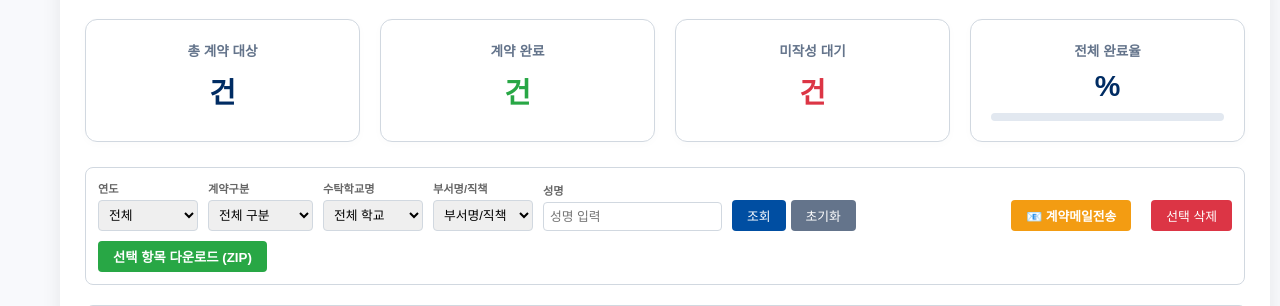
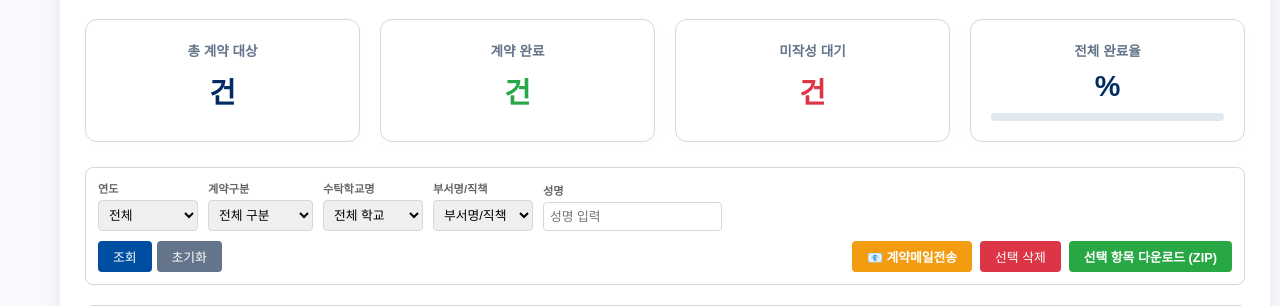
Before and after one commit to saedam2025/sc, a Python web app: template templates/contract/c_admin_.html in a window 1280 px wide. Shown: the part 229-535 px from the top of the page. Run offline with Jinja, Linux system fonts and the light colour scheme; the template is opened without the code that fills it, so the values that code supplies are empty; some web fonts are replaced.

Commit message:
Add files via upload

```diff
--- a/templates/contract/c_admin_.html
+++ b/templates/contract/c_admin_.html
@@ -257,14 +257,20 @@
             <label>성명</label>
             <input type="text" name="name" placeholder="성명 입력" value="{{ request.args.get('name', '') }}">
         </div>
-<div style="display: flex; gap: 5px;">
-    <button type="submit" style="background: var(--saedam-blue); color: white; border: none; padding: 6px 15px; border-radius: 4px; cursor: pointer; font-size: 0.8rem;">조회</button>
-    <button type="button" onclick="location.href='/contract/admin'" style="background: #64748b; color: white; border: none; padding: 6px 15px; border-radius: 4px; cursor: pointer; font-size: 0.8rem;">초기화</button>
+
+<div style="display: flex; flex-wrap: wrap; gap: 8px; align-items: center; width: 100%;">
+    <div style="display: flex; gap: 5px;">
+        <button type="submit" style="background: var(--saedam-blue); color: white; border: none; padding: 6px 15px; border-radius: 4px; cursor: pointer; font-size: 0.8rem;">조회</button>
+        <button type="button" onclick="location.href='/contract/admin'" style="background: #64748b; color: white; border: none; padding: 6px 15px; border-radius: 4px; cursor: pointer; font-size: 0.8rem;">초기화</button>
+    </div>
+
+    <div style="display: flex; gap: 8px; margin-left: auto;">
+        <button type="button" onclick="sendRemindMail()" style="background:#f39c12; color: white; border: none; padding: 6px 15px; border-radius: 4px; cursor: pointer; font-size: 0.8rem; font-weight: bold;">📧 계약메일전송</button>
+        <button type="button" onclick="deleteSelected()" style="background:#dc3545; color: white; border: none; padding: 6px 15px; border-radius: 4px; cursor: pointer; font-size: 0.8rem;">선택 삭제</button>
+        <button type="button" onclick="downloadSelected()" class="btn-download" style="background:#28a745; color:white; border:none; padding:6px 15px; border-radius:4px; cursor:pointer; font-weight: bold; font-size: 0.8rem;">선택 항목 다운로드 (ZIP)</button>
+    </div>
 </div>
 
-<button type="button" onclick="sendRemindMail()" style="background:#f39c12; color: white; border: none; padding: 6px 15px; border-radius: 4px; cursor: pointer; margin-left: auto; font-size: 0.8rem; font-weight: bold;">📧 계약메일전송</button>
-<button type="button" onclick="deleteSelected()" style="background:#dc3545; color: white; border: none; padding: 6px 15px; border-radius: 4px; cursor: pointer; margin-left: 10px; font-size: 0.8rem;">선택 삭제</button>
-        <button type="button" onclick="downloadSelected()" class="btn-download" style="background:#28a745; color:white; border:none; padding:6px 15px; border-radius:4px; cursor:pointer; font-weight: bold;">선택 항목 다운로드 (ZIP)</button>
     </form>
 
     <div class="table-wrapper">
```
